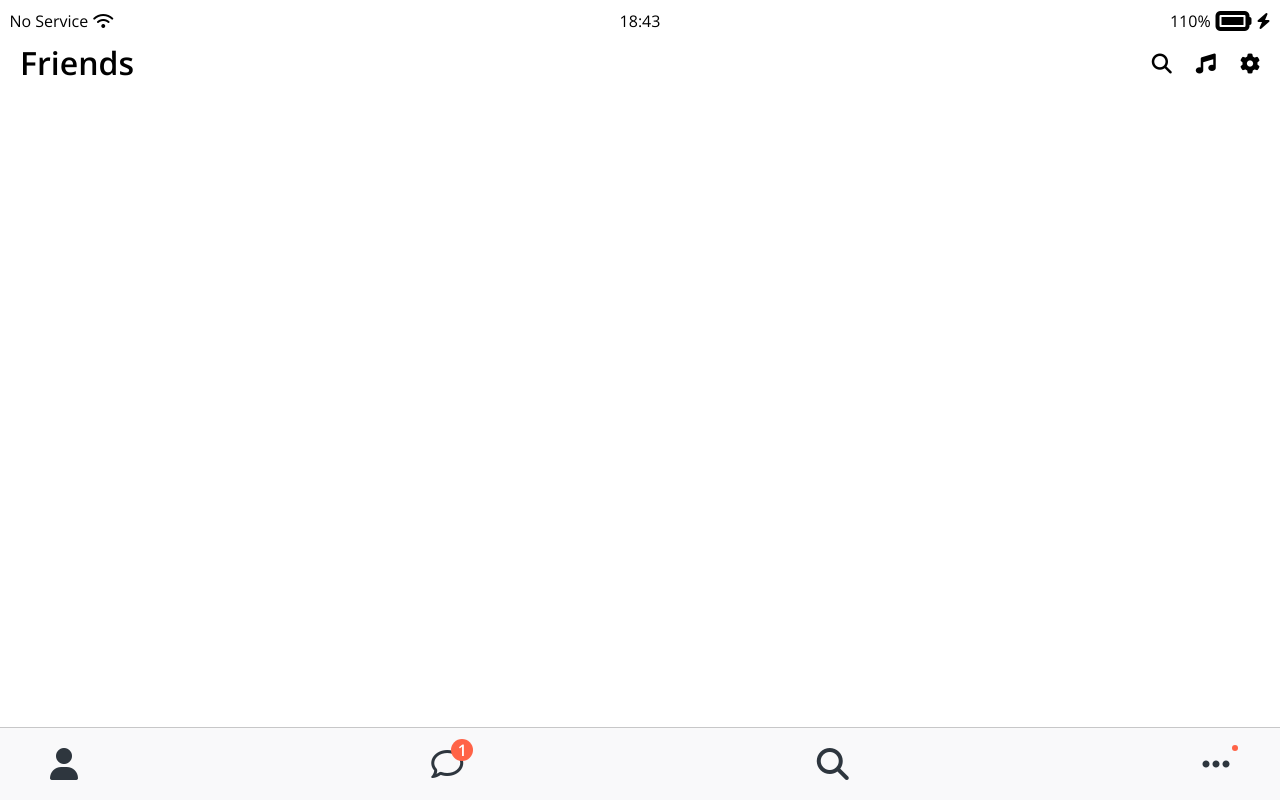
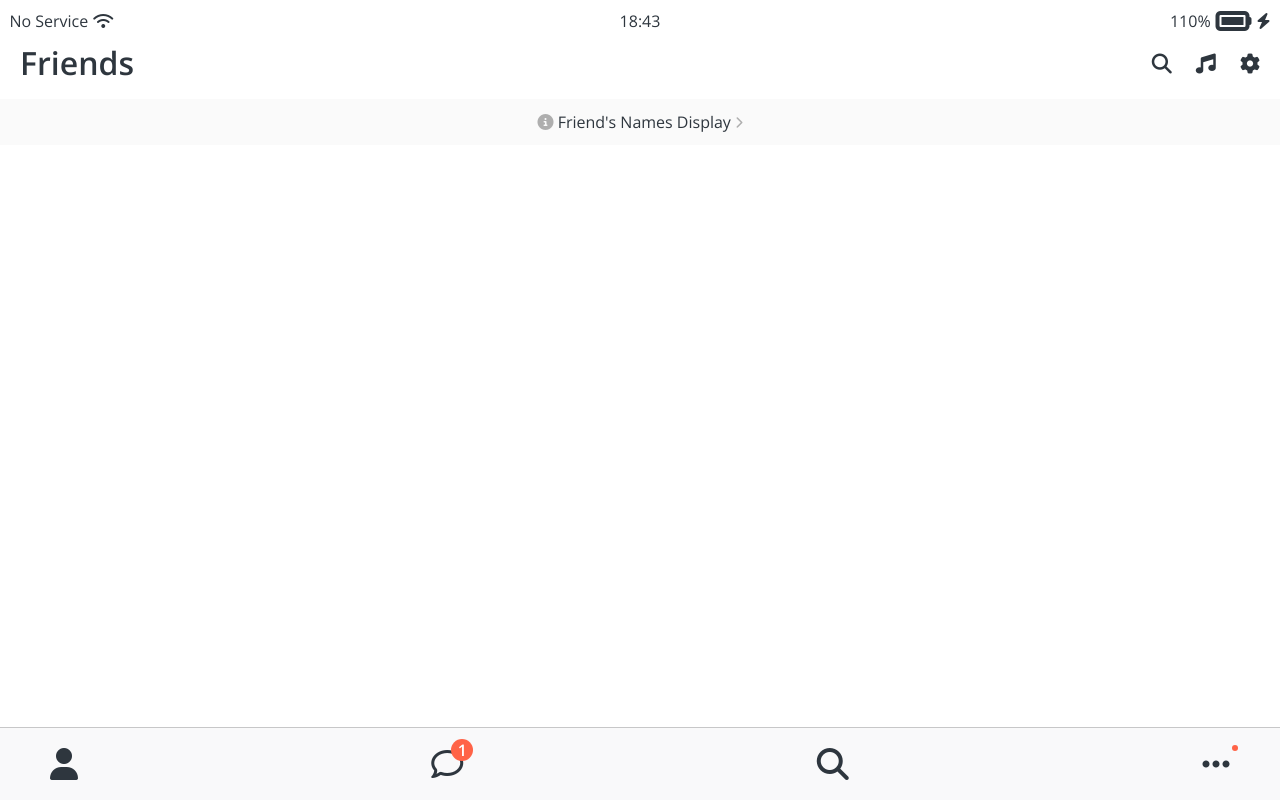
Before and after one commit to pkiop/kokoatalk-clone, a plain HTML site: page friends.html in a window 1280 px wide. Drawn offline with nearby package versions, Linux system fonts and the light colour scheme.

Commit message:
[update]

```diff
--- /dev/null
+++ b/css/components/friends.css
@@ -0,0 +1,10 @@
+#friends-display-link {
+  text-align: center;
+  display: block;
+  background-color: #fafafa;
+  padding: 15px 0px;
+}
+
+#friends-display-link i {
+  color: rgba(0,0,0,0.3);
+}
--- a/css/styles.css
+++ b/css/styles.css
@@ -5,7 +5,9 @@
 @import "screens/login.css";
 @import "components/nav-bar.css";
 @import "components/screen-header.css";
+@import "components/friends.css";
 
 body {
+  color: #2e363e;
   font-family: "Open Sans", sans-serif;
 }
--- a/friends.html
+++ b/friends.html
@@ -54,7 +54,11 @@
     </ul>
   </nav>
 
-
+  <a href="" id="friends-display-link">
+    <i class="fas fa-info-circle"></i>
+    Friend's Names Display
+    <i class="fas fa-chevron-right fa-xs"></i>
+  </a>
 
   <script src="https://kit.fontawesome.com/6478f529f2.js" crossorigin="anonymous"></script>
 </body>
```
